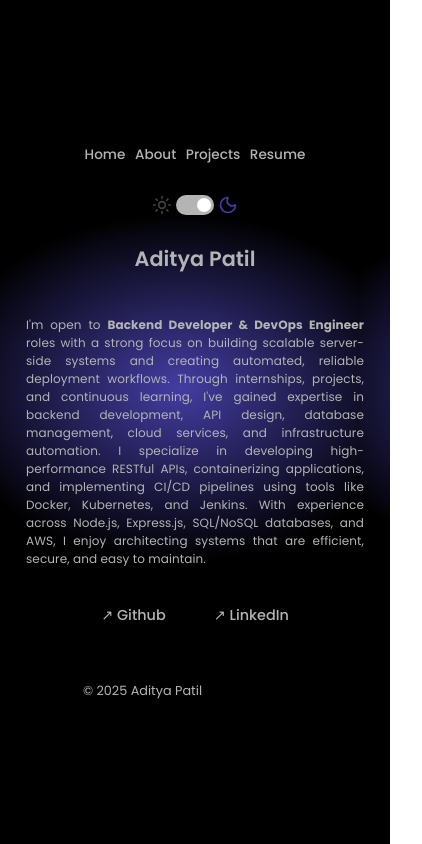
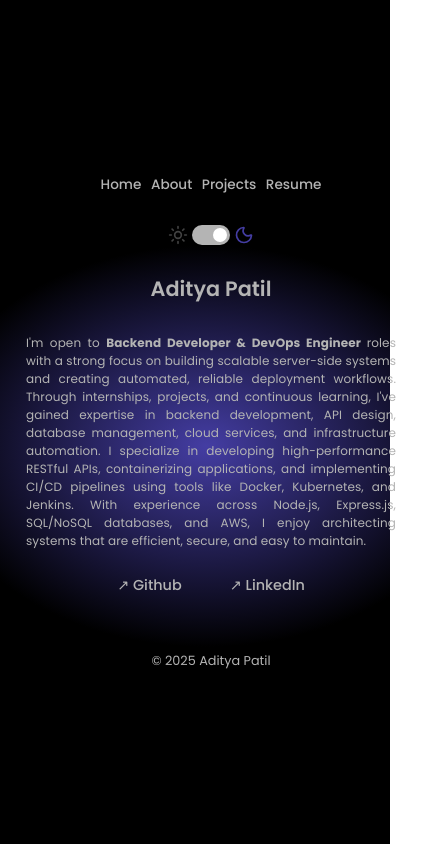
Before and after one commit to AdityaPatil0708/portfolio, a React (Vite) app: page / in a window 390 px wide. Shown: the whole page, 422 px wide, since content can reach past the window. Built offline with nearby package versions, Linux system fonts and the light colour scheme.

Commit message:
configured mobile responsiveness

```diff
--- a/src/landing.css
+++ b/src/landing.css
@@ -224,22 +224,17 @@ body::before {
 }
 
 /* Tablet and Mobile */
-@media (max-width: 900px) {
+@media (max-width: 800px) {
     .app {
         width: 100%;
+        padding: 1rem;
         max-width: 100%;
-        padding: 1rem;
-        display: flex;
-        flex-direction: column;
-        align-items: center;
-        box-sizing: border-box;
     }
 
     .navbar {
         flex-direction: column;
         gap: 1rem;
         align-items: center;
-        width: 100%;
     }
 
     .navbar ul {
@@ -256,10 +251,6 @@ body::before {
     .hero {
         text-align: center;
         padding-top: 1rem;
-        width: 100%;
-        display: flex;
-        flex-direction: column;
-        align-items: center;
     }
 
     .hero h1 {
@@ -269,9 +260,49 @@ body::before {
     .hero p {
         font-size: 0.85rem;
         padding-right: 0;
+    }
+
+    .hero img {
+        width: 90%;
+    }
+
+    .footer {
         text-align: center;
     }
+
+    .footer .links {
+        flex-direction: column;
+        gap: 1rem;
+        align-items: center;
+    }
+
+    /* Mobile gradient adjustments */
+    body::before {
+        background: radial-gradient(ellipse 120% 60% at center,
+                var(--bg-gradient-start) 0%,
+                var(--bg-gradient-end) 40%);
+        animation: smoothBreathMobile 8s ease-in-out infinite;
+    }
+
+    :root[data-theme="light"] body::before {
+        background: radial-gradient(ellipse 120% 60% at center,
+                var(--bg-gradient-start) 10%,
+                var(--bg-gradient-end) 40%);
+    }
+
+    @keyframes smoothBreathMobile {
+
+        0%,
+        100% {
+            background-size: 95% 95%;
+        }
+
+        50% {
+            background-size: 110% 110%;
+        }
+    }
 }
+
 /* Small Mobile Phones */
 @media (max-width: 480px) {
     .navbar ul {
```
